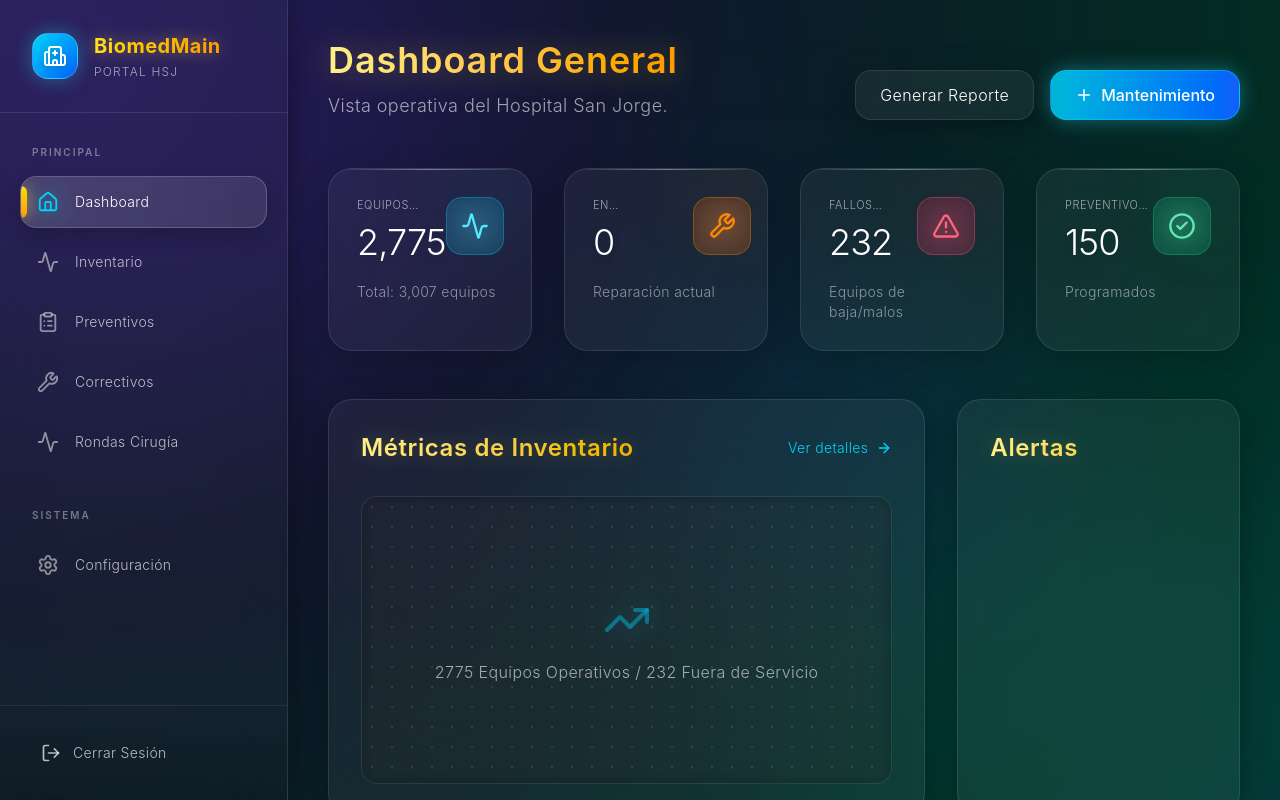
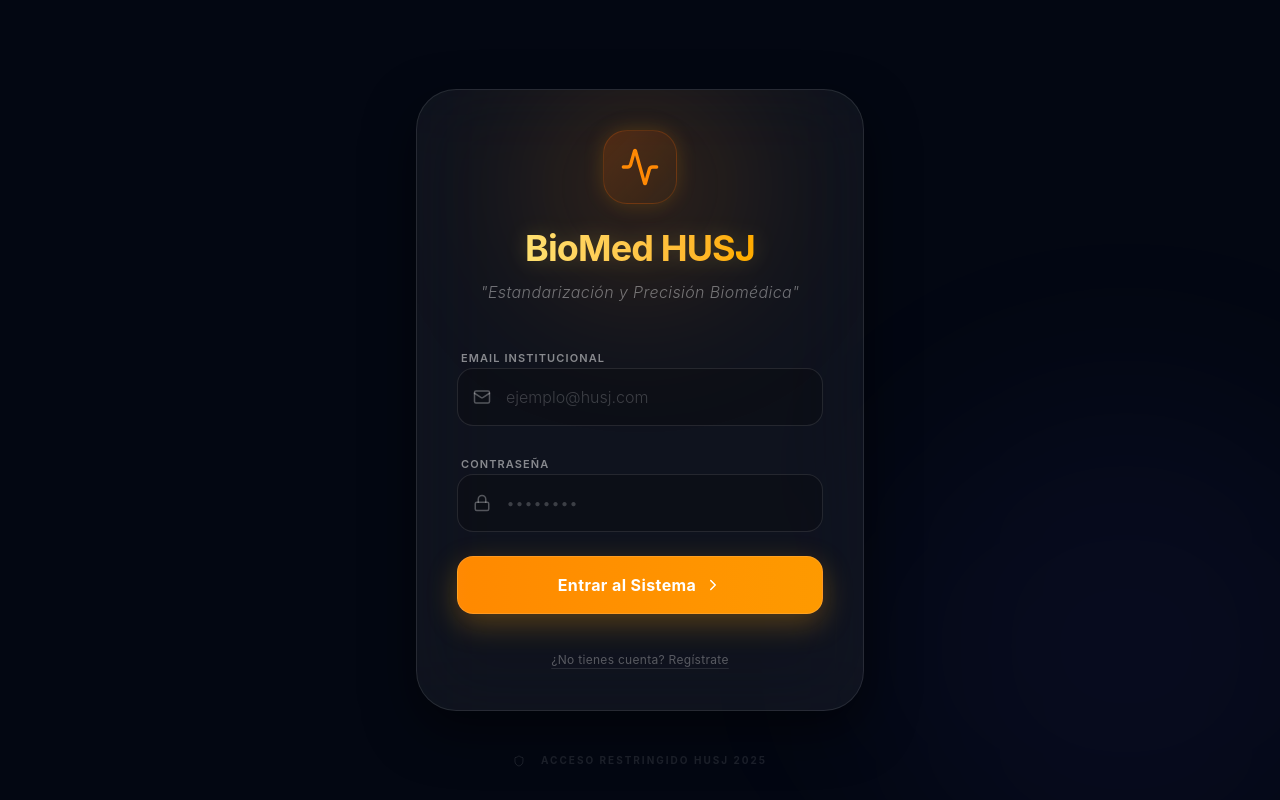
Before and after one commit to victorlozap/biomed-maintenance-app, a React (Vite) app in the folder biomed-maintenance-app/: page / in a window 1280 px wide. Built offline with nearby package versions, Linux system fonts and the light colour scheme.

Commit message:
🔐 Sistema de Autenticación Supabase Auth integrado

```diff
--- a/biomed-maintenance-app/package.json
+++ b/biomed-maintenance-app/package.json
@@ -10,6 +10,7 @@
     "preview": "vite preview"
   },
   "dependencies": {
+    "@supabase/supabase-js": "^2.101.0",
     "@tailwindcss/vite": "^4.2.2",
     "jspdf": "^4.2.1",
     "jspdf-autotable": "^5.0.7",
--- a/biomed-maintenance-app/src/App.tsx
+++ b/biomed-maintenance-app/src/App.tsx
@@ -1,41 +1,54 @@
-import { BrowserRouter, Routes, Route } from 'react-router-dom';
+import { BrowserRouter as Router, Routes, Route, Navigate } from 'react-router-dom';
 import Sidebar from './components/Sidebar';
 import Dashboard from './components/Dashboard';
 import Inventory from './pages/Inventory';
 import Preventive from './pages/Preventive';
 import Corrective from './pages/Corrective';
-import SurgeryRounds from './pages/SurgeryRounds';
+import Login from './components/Login';
+import { AuthProvider, useAuth } from './contexts/AuthContext';
 
-function App() {
+const AppContent = () => {
+  const { user, loading } = useAuth();
+
+  if (loading) {
     return (
-    <BrowserRouter>
-      <div className="flex min-h-screen text-slate-100 font-sans font-light selection:bg-teal-500/30 overflow-hidden relative">
-        {/* Deep, soft background gradient: royal blue, violet, teal */}
-        <div className="fixed inset-0 z-0 bg-[radial-gradient(circle_at_0%_0%,#1e1b4b_0%,#0f172a_40%,#022c22_85%,#042f2e_100%)]"></div>
+      <div className="min-h-screen bg-[#030712] flex items-center justify-center">
+        <div className="w-12 h-12 border-4 border-orange-500/20 border-t-orange-500 rounded-full animate-spin"></div>
+      </div>
+    );
+  }
 
-        {/* Large glowing orbs for cinematic lighting */}
-        <div className="fixed inset-0 z-0 pointer-events-none opacity-60">
-          <div className="absolute top-[-10%] left-[-10%] w-[50%] h-[50%] bg-violet-600/30 blur-[150px] rounded-full mix-blend-screen"></div>
-          <div className="absolute bottom-[-10%] right-[-10%] w-[50%] h-[50%] bg-teal-500/30 blur-[150px] rounded-full mix-blend-screen"></div>
-          <div className="absolute top-[40%] right-[20%] w-[30%] h-[30%] bg-blue-600/20 blur-[120px] rounded-full mix-blend-screen"></div>
-        </div>
+  if (!user) {
+    return <Login />;
+  }
 
-        <div className="flex w-full z-10 relative">
+  return (
+    <div className="flex h-screen bg-[#030712] text-white">
+      {/* Background Ambient Glows */}
+      <div className="absolute inset-0 bg-[radial-gradient(ellipse_at_top_right,_var(--tw-gradient-stops))] from-indigo-900/20 via-[#030712] to-[#030712] pointer-events-none"></div>
+
       <Sidebar />
 
-          {/* Main Content Router */}
-          <div className="flex-1 h-screen overflow-hidden">
+      <div className="flex-1 h-screen overflow-hidden z-10 flex flex-col">
         <Routes>
           <Route path="/" element={<Dashboard />} />
           <Route path="/inventory" element={<Inventory />} />
           <Route path="/preventive" element={<Preventive />} />
           <Route path="/corrective" element={<Corrective />} />
-              <Route path="/surgery" element={<SurgeryRounds />} />
+          <Route path="*" element={<Navigate to="/" />} />
         </Routes>
       </div>
     </div>
-      </div>
-    </BrowserRouter>
+  );
+};
+
+function App() {
+  return (
+    <AuthProvider>
+      <Router>
+        <AppContent />
+      </Router>
+    </AuthProvider>
   );
 }
 
--- /dev/null
+++ b/biomed-maintenance-app/src/components/Login.tsx
@@ -0,0 +1,112 @@
+import { useState } from 'react';
+import { supabase } from '../lib/supabase';
+import { Mail, Lock, Shield, Activity, ChevronRight, AlertCircle, Loader2 } from 'lucide-react';
+
+const Login = () => {
+  const [email, setEmail] = useState('');
+  const [password, setPassword] = useState('');
+  const [loading, setLoading] = useState(false);
+  const [error, setError] = useState<string | null>(null);
+  const [isRegistering, setIsRegistering] = useState(false);
+
+  const handleAuth = async (e: React.FormEvent) => {
+    e.preventDefault();
+    setLoading(true);
+    setError(null);
+
+    const { error } = isRegistering
+      ? await supabase.auth.signUp({ email, password })
+      : await supabase.auth.signInWithPassword({ email, password });
+
+    if (error) {
+      setError(error.message);
+      setLoading(false);
+    }
+  };
+
+  return (
+    <div className="min-h-screen flex items-center justify-center p-6 bg-[#030712] relative overflow-hidden font-sans">
+      {/* Background elements */}
+      <div className="absolute top-0 left-0 w-full h-full bg-[radial-gradient(ellipse_at_center,_var(--tw-gradient-stops))] from-orange-500/10 via-transparent to-transparent opacity-50 blur-[120px]"></div>
+      <div className="absolute -bottom-24 -right-24 w-[500px] h-[500px] bg-indigo-500/5 rounded-full blur-[100px]"></div>
+
+      {/* Login Card */}
+      <div className="relative w-full max-w-md bg-white/5 backdrop-blur-2xl border border-white/10 rounded-[2.5rem] p-10 shadow-[0_20px_50px_rgba(0,0,0,0.5)] overflow-hidden">
+        {/* Glow behind logo */}
+        <div className="absolute top-0 left-1/2 -translate-x-1/2 w-48 h-48 bg-orange-400/20 blur-[80px] -z-10 rounded-full"></div>
+
+        <header className="text-center mb-10">
+          <div className="inline-flex p-4 bg-gradient-to-br from-orange-500/20 to-amber-500/5 rounded-3xl border border-orange-500/20 shadow-[0_0_20px_rgba(245,158,11,0.2)] mb-6">
+            <Activity className="text-orange-400 w-10 h-10" />
+          </div>
+          <h2 className="text-4xl font-bold text-transparent bg-clip-text bg-gradient-to-r from-yellow-200 to-amber-500 drop-shadow-[0_0_10px_rgba(253,224,71,0.2)] tracking-tight">
+            BioMed HUSJ
+          </h2>
+          <p className="text-white/40 mt-3 font-light tracking-wide italic">"Estandarización y Precisión Biomédica"</p>
+        </header>
+
+        <form onSubmit={handleAuth} className="space-y-6">
+          {error && (
+            <div className="bg-rose-500/10 border border-rose-500/20 text-rose-300 px-4 py-3 rounded-2xl flex items-center gap-3 text-sm animate-in fade-in slide-in-from-top-4 duration-300">
+              <AlertCircle size={18} className="shrink-0" /> {error}
+            </div>
+          )}
+
+          <div className="space-y-2">
+            <label className="text-[11px] uppercase tracking-widest text-white/50 font-semibold ml-1">Email Institucional</label>
+            <div className="relative group">
+              <Mail className="absolute left-4 top-1/2 -translate-y-1/2 text-white/30 group-focus-within:text-orange-400 transition-colors" size={18} />
+              <input
+                type="email"
+                required
+                value={email}
+                onChange={(e) => setEmail(e.target.value)}
+                className="w-full bg-black/20 border border-white/10 rounded-2xl py-4 pl-12 pr-4 text-white placeholder:text-white/20 focus:outline-none focus:border-orange-400/50 focus:ring-1 focus:ring-orange-400/50 transition-all font-light"
+                placeholder="ejemplo@husj.com"
+              />
+            </div>
+          </div>
+
+          <div className="space-y-2">
+            <label className="text-[11px] uppercase tracking-widest text-white/50 font-semibold ml-1">Contraseña</label>
+            <div className="relative group">
+              <Lock className="absolute left-4 top-1/2 -translate-y-1/2 text-white/30 group-focus-within:text-orange-400 transition-colors" size={18} />
+              <input
+                type="password"
+                required
+                value={password}
+                onChange={(e) => setPassword(e.target.value)}
+                className="w-full bg-black/20 border border-white/10 rounded-2xl py-4 pl-12 pr-4 text-white placeholder:text-white/20 focus:outline-none focus:border-orange-400/50 focus:ring-1 focus:ring-orange-400/50 transition-all font-light"
+                placeholder="••••••••"
+              />
+            </div>
+          </div>
+
+          <button
+            type="submit"
+            disabled={loading}
+            className="w-full py-4 bg-gradient-to-r from-orange-400 to-amber-500 text-white rounded-2xl font-bold tracking-wide hover:scale-[1.02] active:scale-95 transition-all shadow-[0_10px_30px_rgba(245,158,11,0.3)] border border-orange-300/30 flex items-center justify-center gap-2"
+          >
+            {loading ? <Loader2 className="w-5 h-5 animate-spin" /> : (isRegistering ? 'Crear Cuenta' : 'Entrar al Sistema')}
+            {!loading && <ChevronRight size={18} />}
+          </button>
+        </form>
+
+        <footer className="mt-8 text-center">
+          <button
+            onClick={() => setIsRegistering(!isRegistering)}
+            className="text-white/30 text-xs hover:text-orange-300 transition-colors tracking-wide underline decoration-white/10 underline-offset-4"
+          >
+            {isRegistering ? '¿Ya tienes cuenta? Inicia sesión' : '¿No tienes cuenta? Regístrate'}
+          </button>
+        </footer>
+      </div>
+
+      <div className="absolute bottom-8 left-1/2 -translate-x-1/2 text-white/10 text-[10px] tracking-[0.2em] uppercase font-bold flex items-center gap-4">
+        <Shield size={12} /> Acceso Restringido HUSJ 2025
+      </div>
+    </div>
+  );
+};
+
+export default Login;
--- a/biomed-maintenance-app/src/components/Sidebar.tsx
+++ b/biomed-maintenance-app/src/components/Sidebar.tsx
@@ -10,7 +10,11 @@ import {
   Hospital
 } from 'lucide-react';
 
+import { useAuth } from '../contexts/AuthContext';
+
 const Sidebar = () => {
+  const { signOut } = useAuth();
+
   return (
     <aside className="w-72 bg-white/[0.03] backdrop-blur-[24px] border-r border-white/10 flex flex-col h-screen sticky top-0 shadow-[4px_0_24px_rgba(0,0,0,0.3)]">
       {/* Logo Section */}
@@ -34,7 +38,6 @@ const Sidebar = () => {
         <SidebarItem to="/inventory" icon={<Activity size={22} />} label="Inventario" iconColor="orange" />
         <SidebarItem to="/preventive" icon={<ClipboardList size={22} />} label="Preventivos" iconColor="green" />
         <SidebarItem to="/corrective" icon={<Wrench size={22} />} label="Correctivos" iconColor="purple" />
-        <SidebarItem to="/surgery" icon={<Activity size={22} />} label="Rondas Cirugía" iconColor="cyan" />
 
         <div className="mt-10 mb-4">
           <p className="px-3 text-[10px] font-semibold text-white/40 uppercase tracking-[0.2em] mb-2">Sistema</p>
@@ -44,7 +47,10 @@ const Sidebar = () => {
       </nav>
 
       <div className="p-6 border-t border-white/10 bg-gradient-to-t from-black/20 to-transparent">
-        <button className="flex items-center gap-3 px-4 py-3 w-full text-white/70 hover:text-rose-400 hover:bg-rose-500/10 rounded-2xl transition-all duration-300 group border border-transparent hover:border-rose-500/30">
+        <button
+          onClick={() => signOut()}
+          className="flex items-center gap-3 px-4 py-3 w-full text-white/70 hover:text-rose-400 hover:bg-rose-500/10 rounded-2xl transition-all duration-300 group border border-transparent hover:border-rose-500/30"
+        >
           <LogOut size={20} className="group-hover:text-rose-400 drop-shadow-[0_0_8px_rgba(244,63,94,0)] group-hover:drop-shadow-[0_0_8px_rgba(244,63,94,0.6)] transition-all" />
           <span className="font-light tracking-wide text-sm">Cerrar Sesión</span>
         </button>
--- /dev/null
+++ b/biomed-maintenance-app/src/contexts/AuthContext.tsx
@@ -0,0 +1,53 @@
+import { supabase } from '../lib/supabase';
+import type { User, Session } from '@supabase/supabase-js';
+import React, { createContext, useContext, useState, useEffect } from 'react';
+
+type AuthContextType = {
+  user: User | null;
+  session: Session | null;
+  loading: boolean;
+  signOut: () => Promise<void>;
+};
+
+const AuthContext = createContext<AuthContextType>({
+  user: null,
+  session: null,
+  loading: true,
+  signOut: async () => {},
+});
+
+export const AuthProvider = ({ children }: { children: React.ReactNode }) => {
+  const [user, setUser] = useState<User | null>(null);
+  const [session, setSession] = useState<Session | null>(null);
+  const [loading, setLoading] = useState(true);
+
+  useEffect(() => {
+    // Get initial session
+    supabase.auth.getSession().then(({ data: { session } }) => {
+      setSession(session);
+      setUser(session?.user ?? null);
+      setLoading(false);
+    });
+
+    // Listen for changes
+    const { data: { subscription } } = supabase.auth.onAuthStateChange((_event, session) => {
+      setSession(session);
+      setUser(session?.user ?? null);
+      setLoading(false);
+    });
+
+    return () => subscription.unsubscribe();
+  }, []);
+
+  const signOut = async () => {
+    await supabase.auth.signOut();
+  };
+
+  return (
+    <AuthContext.Provider value={{ user, session, loading, signOut }}>
+      {children}
+    </AuthContext.Provider>
+  );
+};
+
+export const useAuth = () => useContext(AuthContext);
--- /dev/null
+++ b/biomed-maintenance-app/src/lib/supabase.ts
@@ -0,0 +1,6 @@
+import { createClient } from '@supabase/supabase-js';
+
+const supabaseUrl = 'https://gzdspkhpxkibjxbfdeuc.supabase.co';
+const supabaseAnonKey = 'eyJhbGciOiJIUzI1NiIsInR5cCI6IkpXVCJ9.eyJpc3MiOiJzdXBhYmFzZSIsInJlZiI6Imd6ZHNwa2hweGtpYmp4YmZkZXVjIiwicm9sZSI6ImFub24iLCJpYXQiOjE3NzQ4ODIzNTksImV4cCI6MjA5MDQ1ODM1OX0.gQockW2pLcQiJ4xGX5WL6OL5mWFI9LqBQAEODN1kkZI';
+
+export const supabase = createClient(supabaseUrl, supabaseAnonKey);
```
Also changed, not shown: 1 other file (tests, documents, lock files or other folders). Lines whose indentation alone changed are shown as unchanged.
